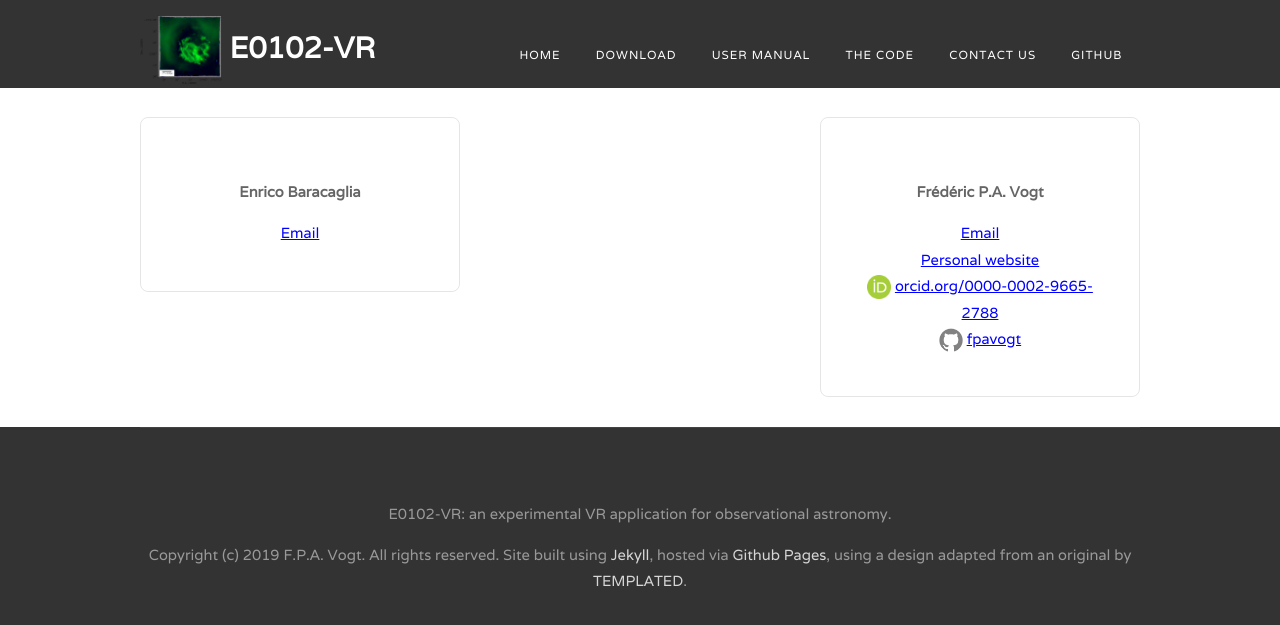
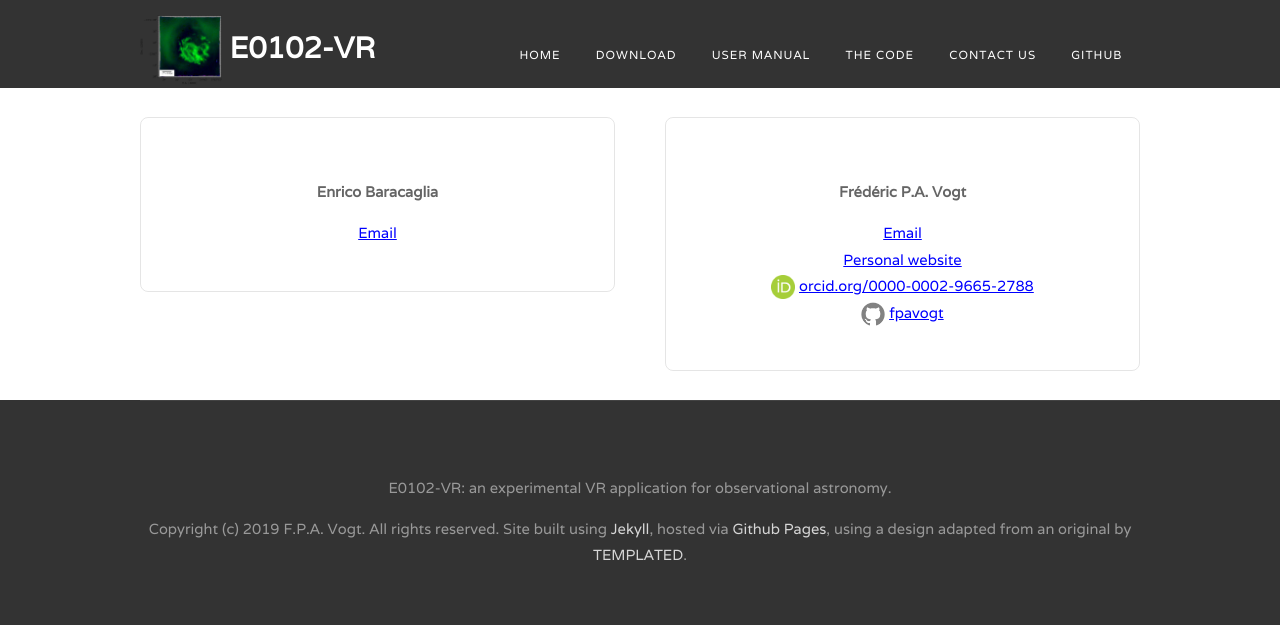
Before and after one commit to fpavogt/E0102-VR, a Jekyll site: the page built from contact.html, in a window 1280 px wide. Shown: the top 625 px of the page. Built offline with Jekyll 4.4.1, drawn with Linux system fonts in a browser that asks for light colours.

Commit message:
Fixed contacts

```diff
--- a/contact.html
+++ b/contact.html
@@ -5,8 +5,8 @@ fn: index.html
 x3d: True
 ---
 
-<div id="three-column">
-   <div class="boxA">
+<div id="two-column">
+   <div class="tbox1">
       <div class="box">
          <h4 style="text-align: center">Enrico Baracaglia</h4>
          <p style="text-align: center">
@@ -16,7 +16,7 @@ x3d: True
    </div>
 
 
-   <div class="boxC">
+   <div class="tbox2">
       <div class="box">
          <h4 style="text-align: center">Frédéric P.A. Vogt</h4>
          <p style="text-align: center">
--- a/css/default.css
+++ b/css/default.css
@@ -286,7 +286,7 @@
 	.tbox1,
 	.tbox2
 	{
-		width: 575px;
+		width: 475px;
 	}
 
 	.tbox1
--- a/index.html
+++ b/index.html
@@ -15,6 +15,7 @@ x3d: True
 <img src="./images/E0102-VR_menus.png" style="width:24%;align:middle;margin-left:auto;margin-right:auto"/>
 <img src="./images/E0102-VR_measure.png" style="width:24%;align:middle;margin-left:auto;margin-right:auto"/>
 <img src="./images/E0102-VR_funnel.png" style="width:24%;align:middle;margin-left:auto;margin-right:auto"/>
+<br>
 <br>
 <b>Reference:</b> Baracaglia & Vogt, <a href=""><i>Exploring the scientific potential of Virtual Reality for
 astrophysics with SNR 1E 0102.2-7219</i></a>, in prep. (2019).<br>
```
